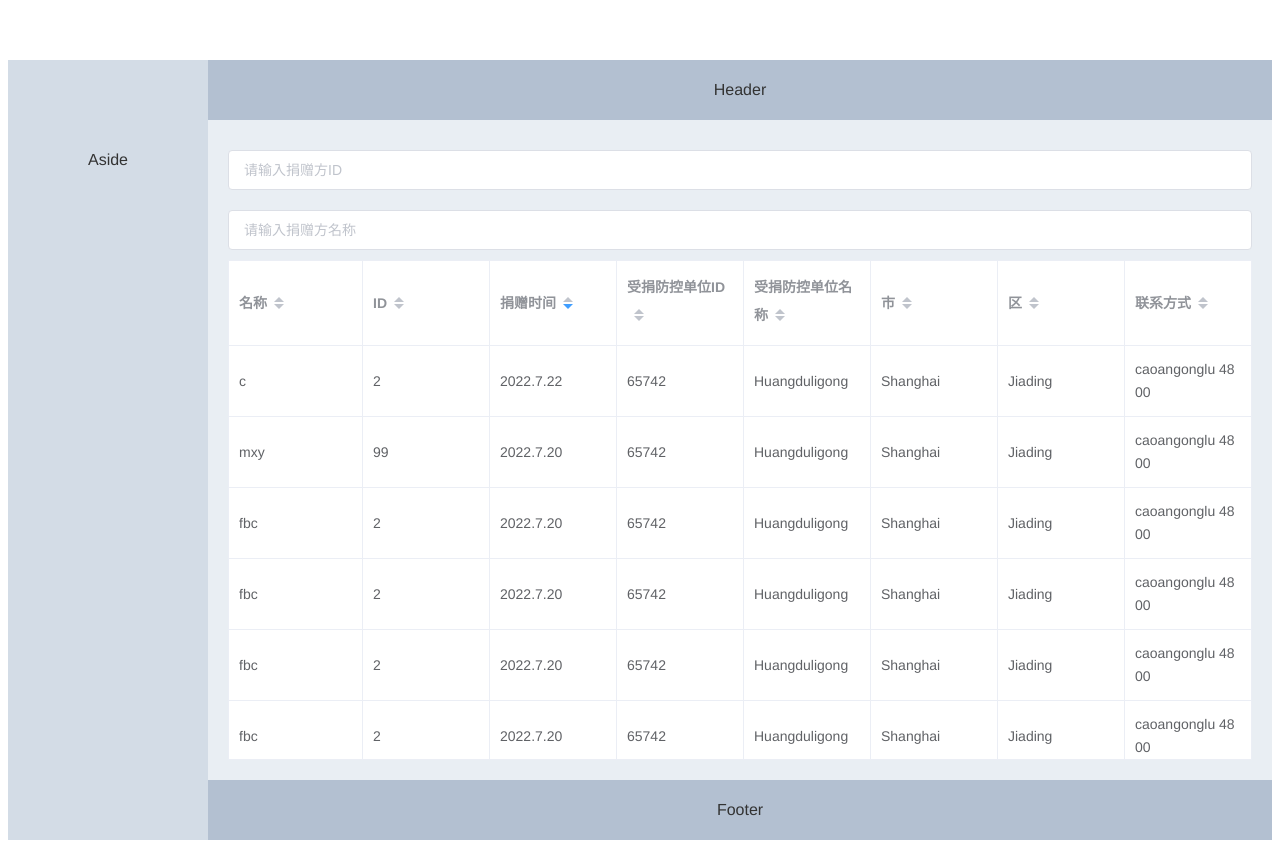
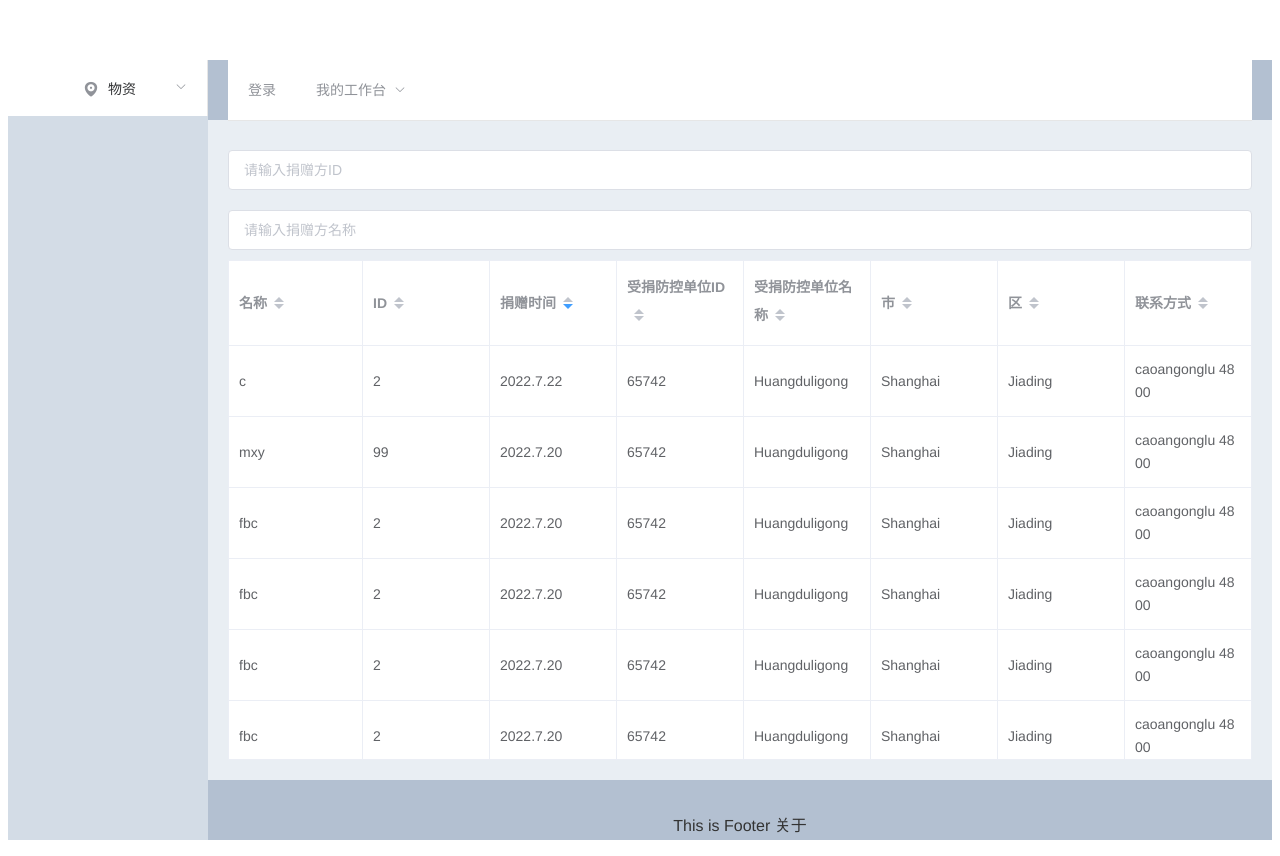
Before and after one commit to KKKA404/DB_Design_Project, a Vue app: page / in a window 1280 px wide. Built offline with nearby package versions, Linux system fonts and the light colour scheme.

Commit message:
add navbar footer sidebar, next time will try to global register them and init router view

```diff
--- a/src/App.vue
+++ b/src/App.vue
@@ -12,7 +12,7 @@ export default {
   name: 'App',
   components: {
     // HelloWorld,
-    CheckDonationRecord
+    CheckDonationRecord,
 }
 }
 </script>
--- /dev/null
+++ b/src/components/BottomFooter.vue
@@ -0,0 +1,11 @@
+<template>
+  <p>This is Footer 关于</p>
+</template>
+
+<script>
+export default {
+  name: "BottomFooter",
+};
+</script>
+<style>
+</style>
--- a/src/components/HelloWorld.vue
+++ b/src/components/HelloWorld.vue
@@ -2,10 +2,6 @@
   <div class="hello">
     <h1>{{ msg }}</h1>
     <el-row>
-  <el-button>默认按钮</el-button>
-  <el-button type="primary">主要按钮</el-button>
-  <el-button type="success">成功按钮</el-button>
-  <el-button type="danger">危险按钮</el-button>
 </el-row>
     <p>
       For a guide and recipes on how to configure / customize this project,<br>
--- /dev/null
+++ b/src/components/NavBar.vue
@@ -0,0 +1,22 @@
+<template>
+  <el-menu
+    :default-active="activeIndex"
+    class="el-menu-demo"
+    mode="horizontal"
+    @select="handleSelect"
+  >
+    <el-menu-item index="1">登录</el-menu-item>
+    <el-submenu index="2">
+      <template slot="title">我的工作台</template>
+      <el-menu-item index="2-1">选项1</el-menu-item>
+    </el-submenu>
+  </el-menu>
+</template>
+
+<script>
+export default {
+  name: "BottomFooter",
+};
+</script>
+<style>
+</style>
--- a/src/components/SideBar.vue
+++ b/src/components/SideBar.vue
@@ -0,0 +1,25 @@
+<template>
+  <el-col>
+    <el-menu default-active="2" class="el-menu-vertical-demo">
+      <el-submenu index="1">
+        <template slot="title">
+          <i class="el-icon-location"></i>
+          <span>物资</span>
+        </template>
+        <el-menu-item-group>
+          <template slot="title">捐赠</template>
+          <el-menu-item index="1-1">物资捐赠记录查询</el-menu-item>
+          <el-menu-item index="1-2">选项2</el-menu-item>
+        </el-menu-item-group>
+      </el-submenu>
+    </el-menu>
+  </el-col>
+</template>
+
+<script>
+export default {
+  name: "SideBar",
+};
+</script>
+<style>
+</style>
--- a/src/views/CheckDonationRecord.vue
+++ b/src/views/CheckDonationRecord.vue
@@ -1,8 +1,8 @@
 <template>
   <el-container>
-    <el-aside width="200px">Aside</el-aside>
+    <el-aside width="200px"><SideBar></SideBar></el-aside>
     <el-container>
-      <el-header>Header</el-header>
+      <el-header><NavBar></NavBar></el-header>
       <el-main>
         <el-input placeholder="请输入捐赠方ID" v-model="idInput" clearable>
         </el-input>
@@ -40,14 +40,23 @@
           </el-table-column>
         </el-table>
       </el-main>
-      <el-footer>Footer</el-footer>
+      <el-footer><BottomFooter></BottomFooter></el-footer>
     </el-container>
   </el-container>
 </template>
 
 <script>
+import SideBar from "../components/SideBar.vue";
+import BottomFooter from "../components/BottomFooter.vue";
+import NavBar from "../components/NavBar.vue";
+
 export default {
   name: "CheckDonationRecord",
+  components: {
+    SideBar,
+    BottomFooter,
+    NavBar,
+  },
   data() {
     return {
       idInput: "",
```
Also changed, not shown: src/main.js (+7 -7 lines), src/components/Footer.vue (deleted).
